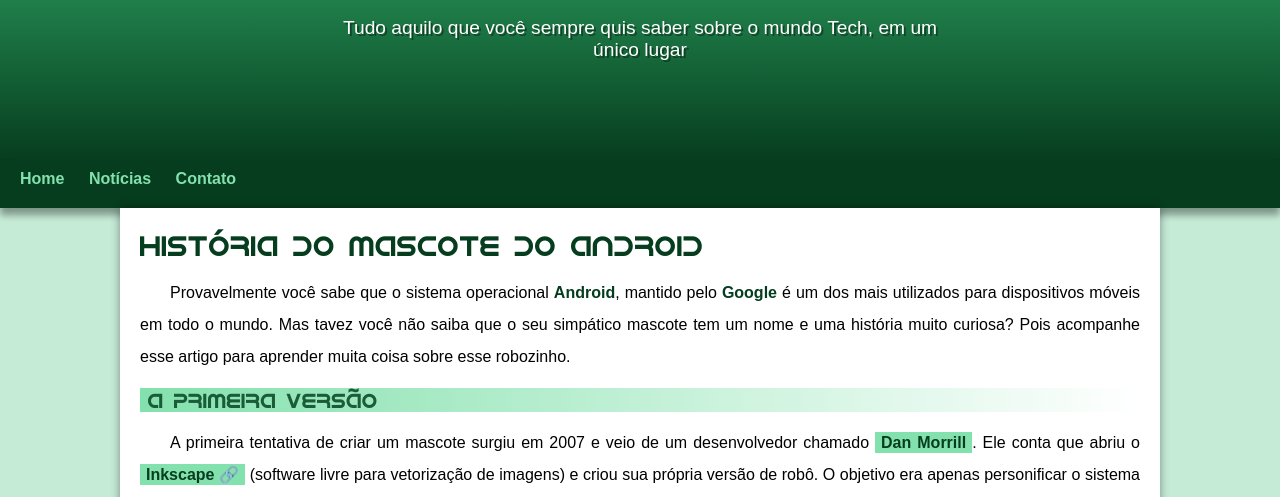
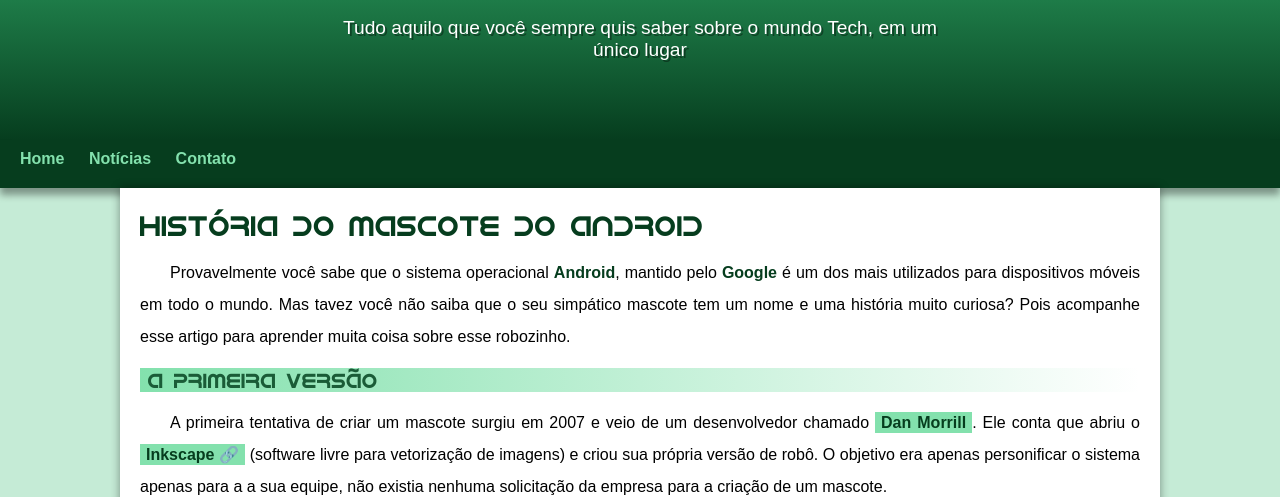
Before and after one commit to viniciusppv/projeto-android, a plain HTML site: page index.html in a window 1280 px wide. Shown: the part 100-597 px from the top of the page. Drawn offline with Linux system fonts and the light colour scheme.

Commit message:
Update style.css

```diff
--- a/estilo/style.css
+++ b/estilo/style.css
@@ -41,7 +41,7 @@ header {
     height: 150px;
     text-align: center;
     padding-top: 40px;
-    padding-bottom: 70px;
+    padding-bottom: 50px;
 }
 
 header > h1 {
```
